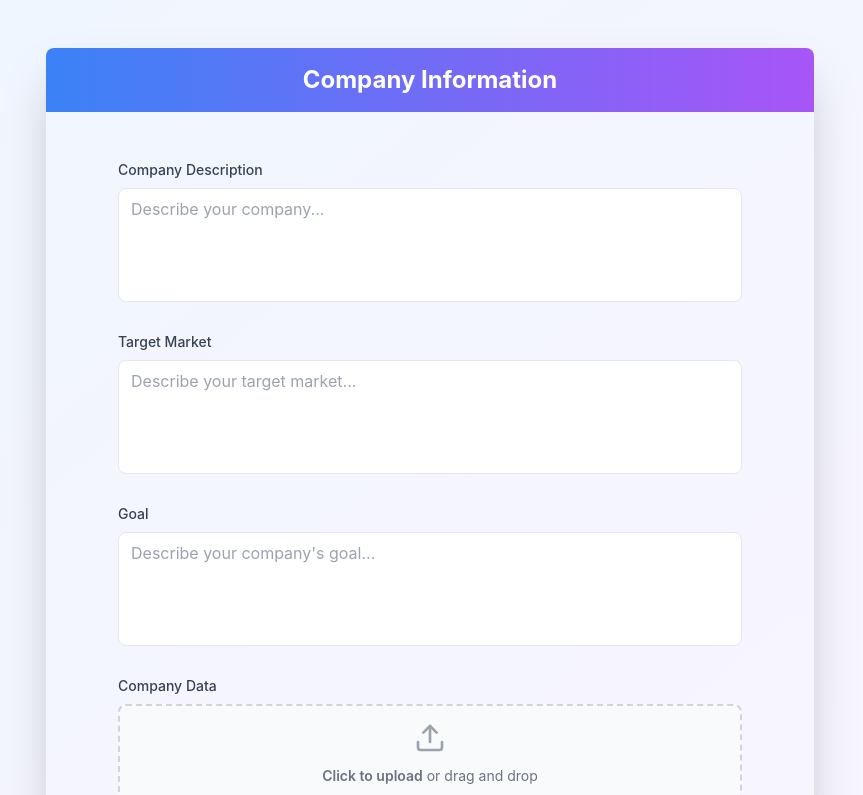
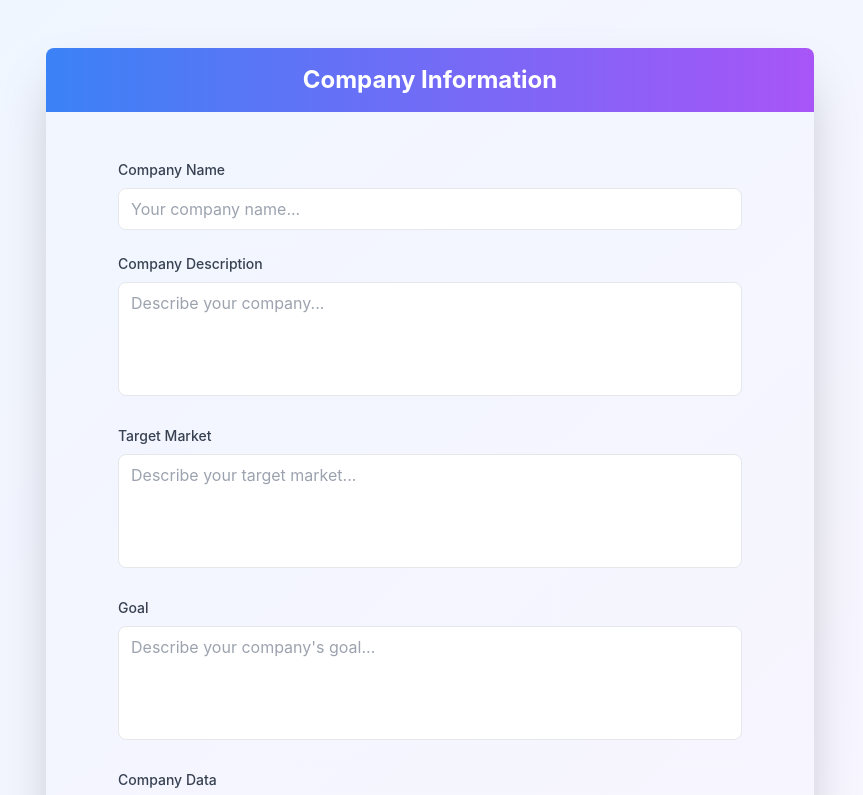
Before and after one commit to AI-Hackaton-2024/Team-Digital, a React (Create React App) app in the folder client/: page /form in a window 1280 px wide. Shown: the top 795 px of the page, without its empty margins (210-1073 px from the left). Built offline with nearby package versions, Linux system fonts and the light colour scheme.

Commit message:
feat: add company name

```diff
--- a/client/src/components/pages/Form/CompanyDescription.jsx
+++ b/client/src/components/pages/Form/CompanyDescription.jsx
@@ -13,6 +13,23 @@ export default function CompanyDescription({ formData, handleChange, handleFileC
     >
       <div className="space-y-6">
         <div className="space-y-2">
+          <label htmlFor="companyName" className="block text-sm font-medium text-gray-700">
+            Company Name
+          </label>
+          <input
+            type="text"
+            id="companyName"
+            name="companyName"
+            value={formData.companyName}
+            onChange={handleChange}
+            placeholder="Your company name..."
+            className="w-full px-3 py-2 text-gray-700 border rounded-lg focus:outline-none focus:ring-2 focus:ring-blue-500 focus:border-transparent resize-none transition duration-200"
+            required
+          />
+        </div>
+
+        <div className="space-y-2">
+
           <label htmlFor="companyDescription" className="block text-sm font-medium text-gray-700">
             Company Description
           </label>
```
